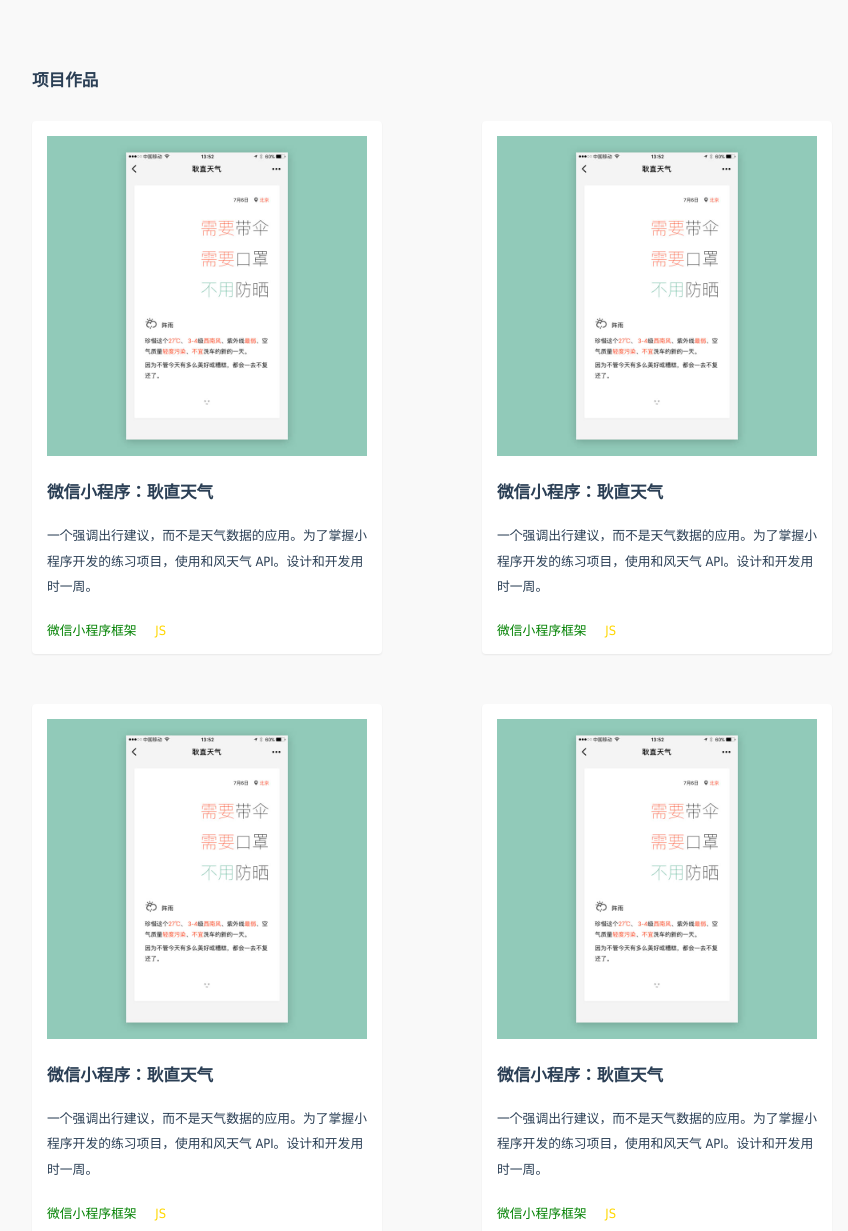
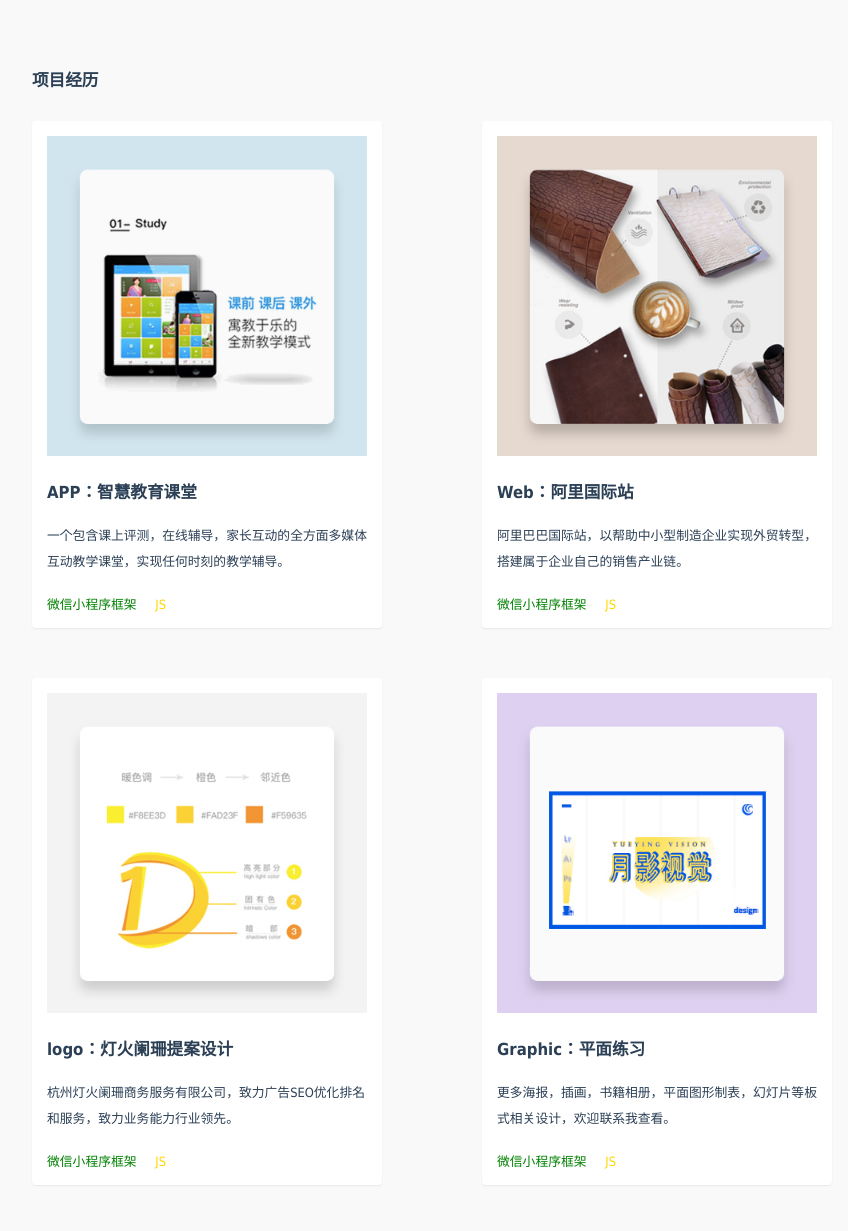
Before and after one commit to Black-kom/001, a plain HTML site: page index.html in a window 1280 px wide. Shown: the part 489-1720 px from the top of the page, without its empty margins (208-1056 px from the left). Drawn offline with Linux system fonts and the light colour scheme.

Commit message:
personal
change~

```diff
--- a/index.html
+++ b/index.html
@@ -20,13 +20,13 @@
         <p>希望有一天成为一名全栈工程师和手工艺人，有能力把自己的任何创作想法变成现实。</p>
         <div class="links">
           <a href="" target="_blank">
-            <img src="img/dribbble.png" alt="">
+            <img src="img/male.jpg" alt="">
           </a>
           <a href="" target="_blank">
-            <img src="img/github.png" alt="">
+            <img src="img/libra.jpg" alt="">
           </a>
-          <a href="" target="_blank">
-            <img src="img/email.png" alt="">
+          <a href="mailto:492715640@qq.com?subject" target="_blank">
+            <img src="img/mail.jpg" alt="">
           </a>
         </div>
       </div>
@@ -58,41 +58,41 @@
     </div>
 
     <div class="project-wrap">
-      <h2>项目作品</h2>
+      <h2>项目经历</h2>
       <div class="projects">
         <div class="project">
           <a url="www.doyoudo.com" target="_blank">
-            <img src="img/1.jpg" src="#">
+            <img src="img/project01.jpg" src="#">
           </a>
-          <h3>微信小程序：耿直天气</h3>
-          <p>一个强调出行建议，而不是天气数据的应用。为了掌握小程序开发的练习项目，使用和风天气 API。设计和开发用时一周。</p>
+          <h3>APP：智慧教育课堂</h3>
+          <p>一个包含课上评测，在线辅导，家长互动的全方面多媒体互动教学课堂，实现任何时刻的教学辅导。</p>
           <span class="green">微信小程序框架</span>
           <span class="gold">JS</span>
         </div>
         <div class="project">
           <a url="www.doyoudo.com" target="_blank">
-            <img src="img/1.jpg" src="#">
+            <img src="img/project02.jpg" src="#">
           </a>
-          <h3>微信小程序：耿直天气</h3>
-          <p>一个强调出行建议，而不是天气数据的应用。为了掌握小程序开发的练习项目，使用和风天气 API。设计和开发用时一周。</p>
+          <h3>Web：阿里国际站</h3>
+          <p>阿里巴巴国际站，以帮助中小型制造企业实现外贸转型，搭建属于企业自己的销售产业链。</p>
           <span class="green">微信小程序框架</span>
           <span class="gold">JS</span>
         </div>
         <div class="project">
           <a url="www.doyoudo.com" target="_blank">
-            <img src="img/1.jpg" src="#">
+            <img src="img/project03.jpg" src="#">
           </a>
-          <h3>微信小程序：耿直天气</h3>
-          <p>一个强调出行建议，而不是天气数据的应用。为了掌握小程序开发的练习项目，使用和风天气 API。设计和开发用时一周。</p>
+          <h3>logo：灯火阑珊提案设计</h3>
+          <p>杭州灯火阑珊商务服务有限公司，致力广告SEO优化排名和服务，致力业务能力行业领先。</p>
           <span class="green">微信小程序框架</span>
           <span class="gold">JS</span>
         </div>
         <div class="project">
           <a url="www.doyoudo.com" target="_blank">
-            <img src="img/1.jpg" src="#">
+            <img src="img/project04.jpg" src="#">
           </a>
-          <h3>微信小程序：耿直天气</h3>
-          <p>一个强调出行建议，而不是天气数据的应用。为了掌握小程序开发的练习项目，使用和风天气 API。设计和开发用时一周。</p>
+          <h3>Graphic：平面练习</h3>
+          <p>更多海报，插画，书籍相册，平面图形制表，幻灯片等板式相关设计，欢迎联系我查看。</p>
           <span class="green">微信小程序框架</span>
           <span class="gold">JS</span>
         </div>
```
Also changed, not shown: img/libra.jpg (added), img/mail.jpg (added), img/male.jpg (added), img/project01.jpg (added), img/project02.jpg (added), img/project03.jpg (added), img/project04.jpg (added).
